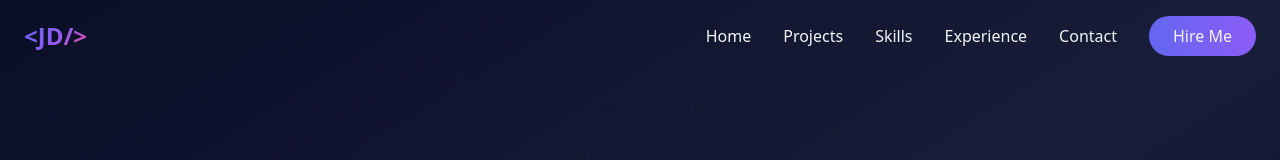
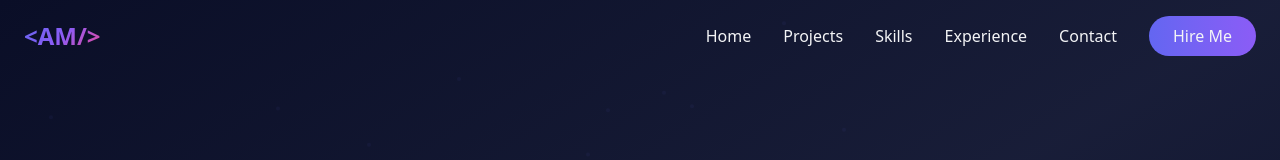
Before and after one commit to ana-yet/anayet-portfolio, a Next.js app: page / in a window 1280 px wide. Shown: the top 160 px of the page. Built offline with nearby package versions, Linux system fonts and the light colour scheme.

Commit message:
updated the navbar logo

```diff
--- a/src/components/Navbar.jsx
+++ b/src/components/Navbar.jsx
@@ -46,7 +46,7 @@ const Navbar = () => {
             className="text-2xl font-display font-bold gradient-text"
             whileHover={{ scale: 1.05 }}
           >
-            &lt;JD/&gt;
+            &lt;AM/&gt;
           </motion.a>
 
           {/* Desktop Menu */}
```
